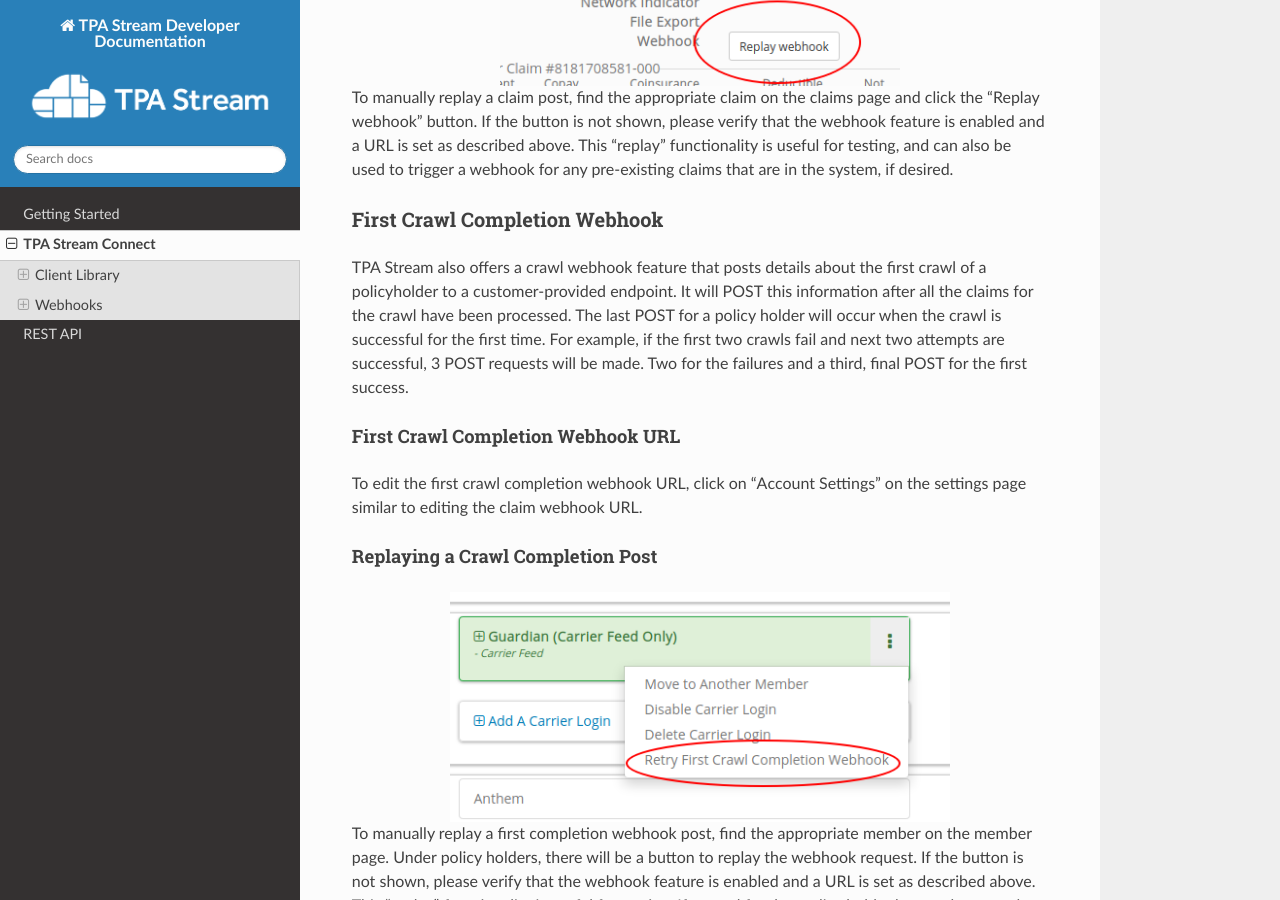
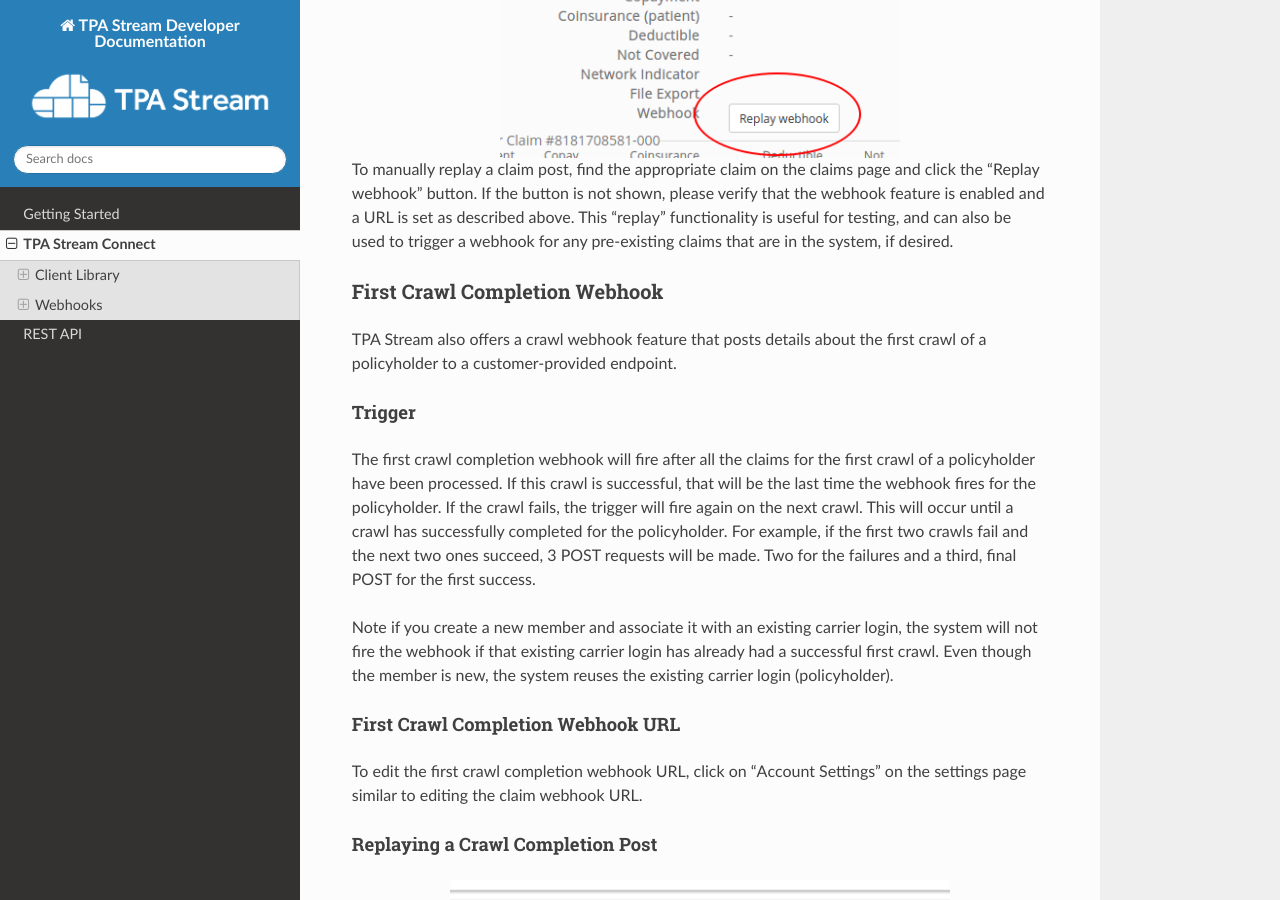
Before and after one commit to TPAStream/developer-docs, a Sphinx documentation site: the page built from source/connect.rst, in a window 1280 px wide and 900 px high, scrolled down 4080 px. Built offline with Sphinx 7.4.7 and the Read the Docs theme 2.0.0, drawn with Linux system fonts in a browser that asks for light colours; some of the changed text lies outside the part shown.

Commit message:
clarify docs about when webhooks will fire

```diff
--- a/source/connect.rst
+++ b/source/connect.rst
@@ -187,8 +187,13 @@
 *************
 
 TPA Stream offers a claim webhook feature in which TPA Stream will post new
-claims to a customer-provided endpoint. We will POST any new claim that comes
-into TPA Stream via this webhook immediately after it is processed.
+claims to a customer-provided endpoint.
+
+
+-------
+Trigger
+-------
+The claim webhook will fire whenever a new claim is processed in TPA Stream.
 
 -----------------
 Claim Webhook URL
@@ -223,12 +228,23 @@
 ******************************
 
 TPA Stream also offers a crawl webhook feature that posts details about the
-first crawl of a policyholder to a customer-provided endpoint. It will
-POST this information after all the claims for the crawl have been processed.
-The last POST for a policy holder will occur when the crawl is successful for
-the first time. For example, if the first two crawls fail and next two attempts
-are successful, 3 POST requests will be made.  Two for the failures and a
-third, final POST for the first success.
+first crawl of a policyholder to a customer-provided endpoint.
+
+-------
+Trigger
+-------
+The first crawl completion webhook will fire after all the claims for the first
+crawl of a policyholder have been processed.  If this crawl is successful, that
+will be the last time the webhook fires for the policyholder.  If the crawl
+fails, the trigger will fire again on the next crawl.  This will occur until
+a crawl has successfully completed for the policyholder.  For example, if the
+first two crawls fail and the next two ones succeed, 3 POST requests will be
+made.  Two for the failures and a third, final POST for the first success.
+
+Note if you create a new member and associate it with an existing carrier login,
+the system will not fire the webhook if that existing carrier login has already
+had a successful first crawl.  Even though the member is new, the system
+reuses the existing carrier login (policyholder).
 
 ----------------------------------
 First Crawl Completion Webhook URL
```
